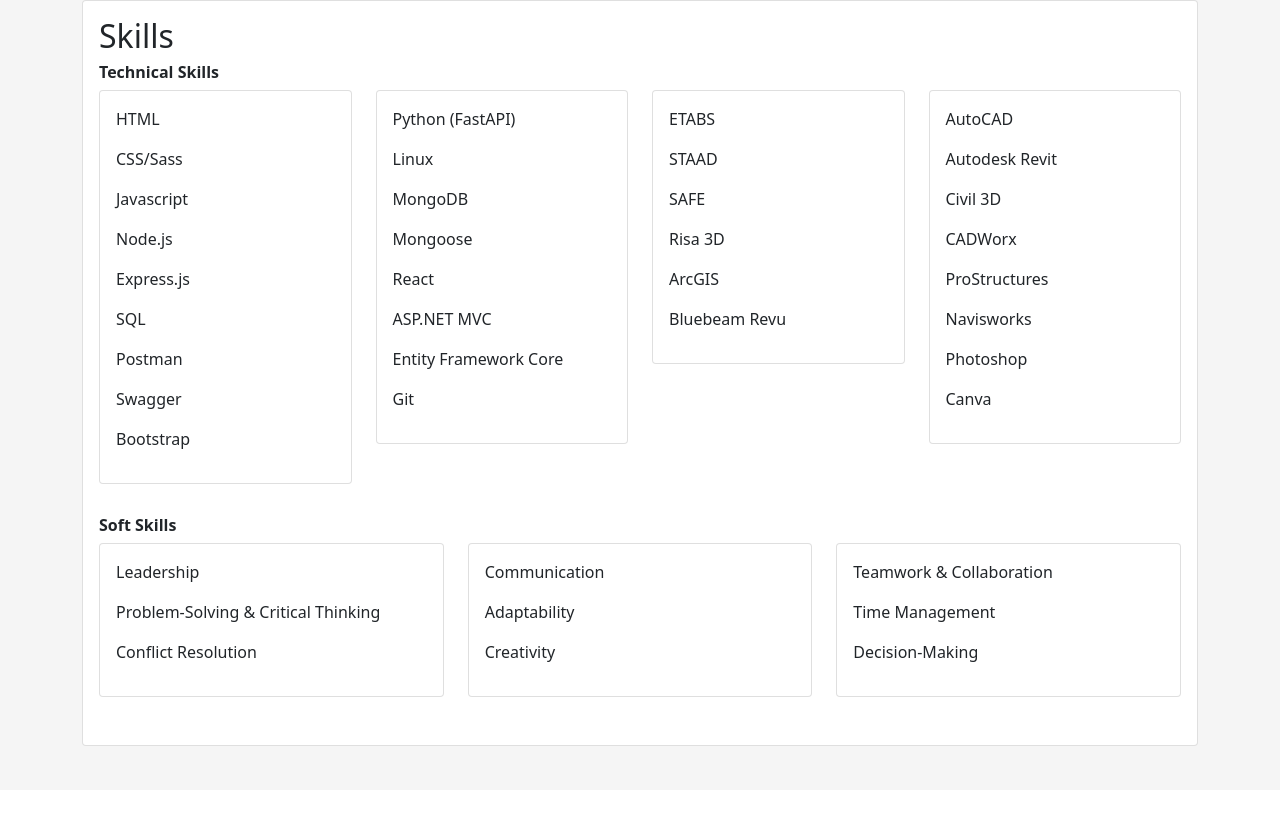
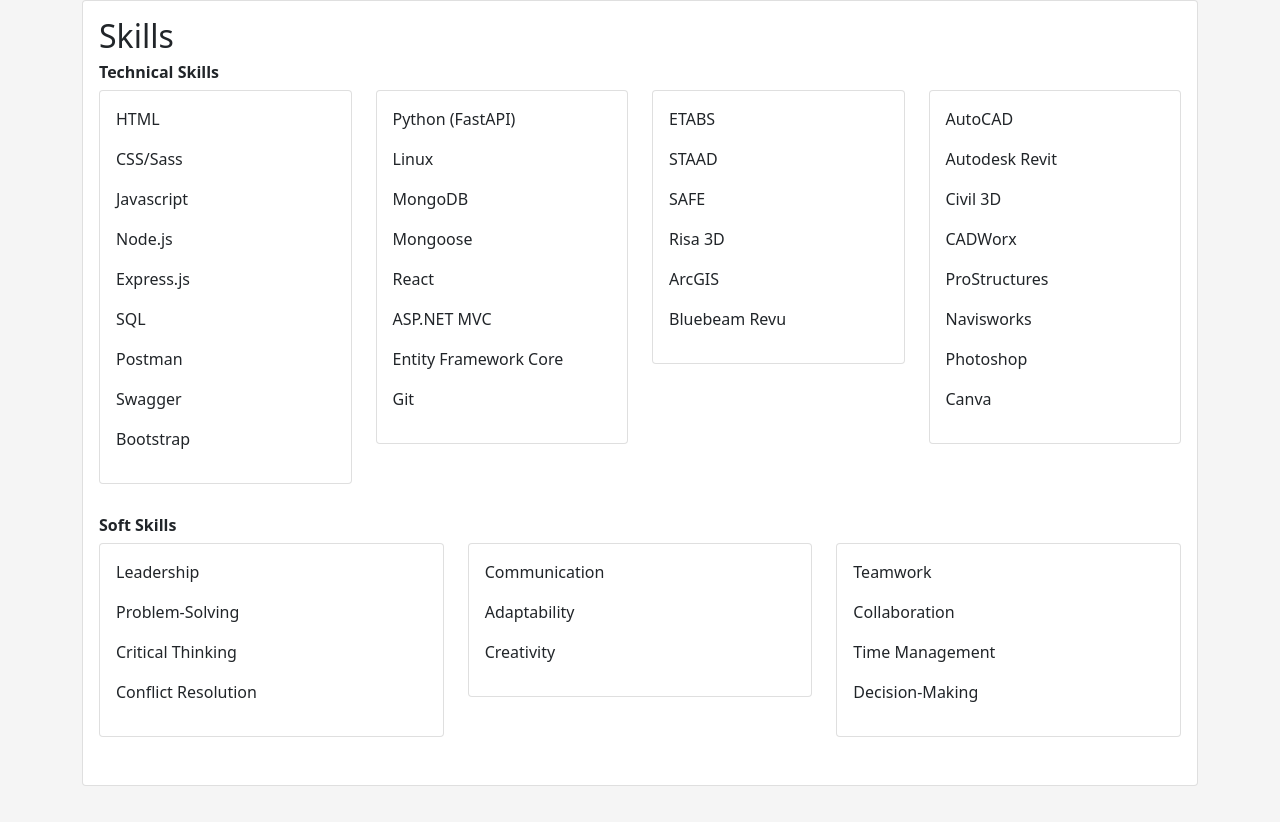
Before and after one commit to AdolfoJrV/My-Resume, a React (Create React App) app: page / in a window 1280 px wide. Shown: the part 3372-4194 px from the top of the page. Before the commit the page ends 4162 px from the top, so only its background shows below. Built offline with nearby package versions, Linux system fonts and the light colour scheme.

Commit message:
Update my online resume.

```diff
--- a/src/components/SoftSkillSet1.jsx
+++ b/src/components/SoftSkillSet1.jsx
@@ -9,7 +9,8 @@
       <ListUnstyled>
         <li>
           <Description>Leadership</Description>
-          <Description>Problem-Solving & Critical Thinking</Description>
+          <Description>Problem-Solving</Description>
+          <Description>Critical Thinking</Description>
           <Description>Conflict Resolution</Description>
         </li>
       </ListUnstyled>
--- a/src/components/SoftSkillSet3.jsx
+++ b/src/components/SoftSkillSet3.jsx
@@ -8,7 +8,8 @@
     <Card>
       <ListUnstyled>
         <li>
-          <Description>Teamwork & Collaboration</Description>
+          <Description>Teamwork</Description>
+          <Description>Collaboration</Description>
           <Description>Time Management</Description>
           <Description>Decision-Making</Description>
         </li>
```
